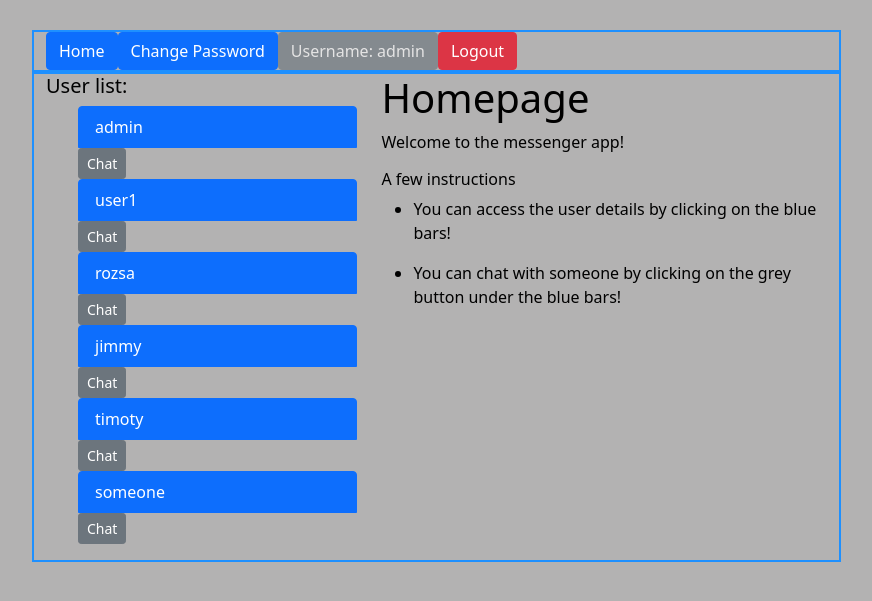
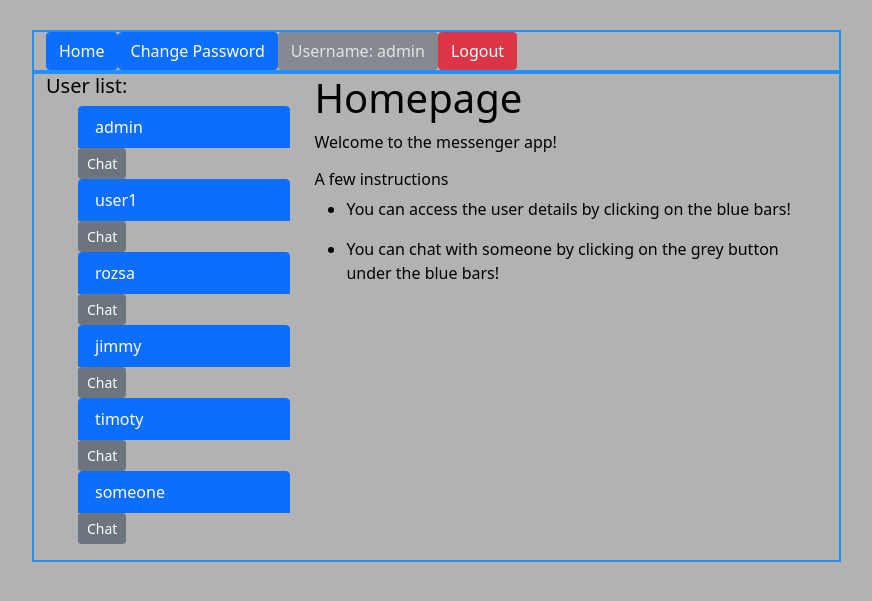
Before and after one commit to rozsanimrod/messenger, a Django app: page / in a window 1280 px wide. Shown: the top 601 px of the page, without its empty margins (68-940 px from the left). Run offline with Django 3.2, Linux system fonts and the light colour scheme; a user stored in the database is signed in; data comes from the database, SQL or seed files in the repository.

Commit message:
container

```diff
--- a/homepage/templates/homepage/home.html
+++ b/homepage/templates/homepage/home.html
@@ -7,9 +7,7 @@
         .my-container {
             border: 2px solid dodgerblue;
         }
-        .col_1 {
 
-        }
     </style>
 
         <div class="container my-container">
@@ -26,7 +24,7 @@
 
         <div class="container my-container">
             <div class="row ">
-            <div class="col-5 col_1" >
+            <div class="col-4 col_1" >
                 <h5>User list: </h5>
                     <ul>
                         {% for result in object_list %}
@@ -44,7 +42,7 @@
             </div>
 
 
-            <div class="col-7">
+            <div class="col-8">
                 <h1>Homepage</h1>
                 <p>Welcome to the messenger app!</p>
                 <h6>A few instructions</h6>
```
